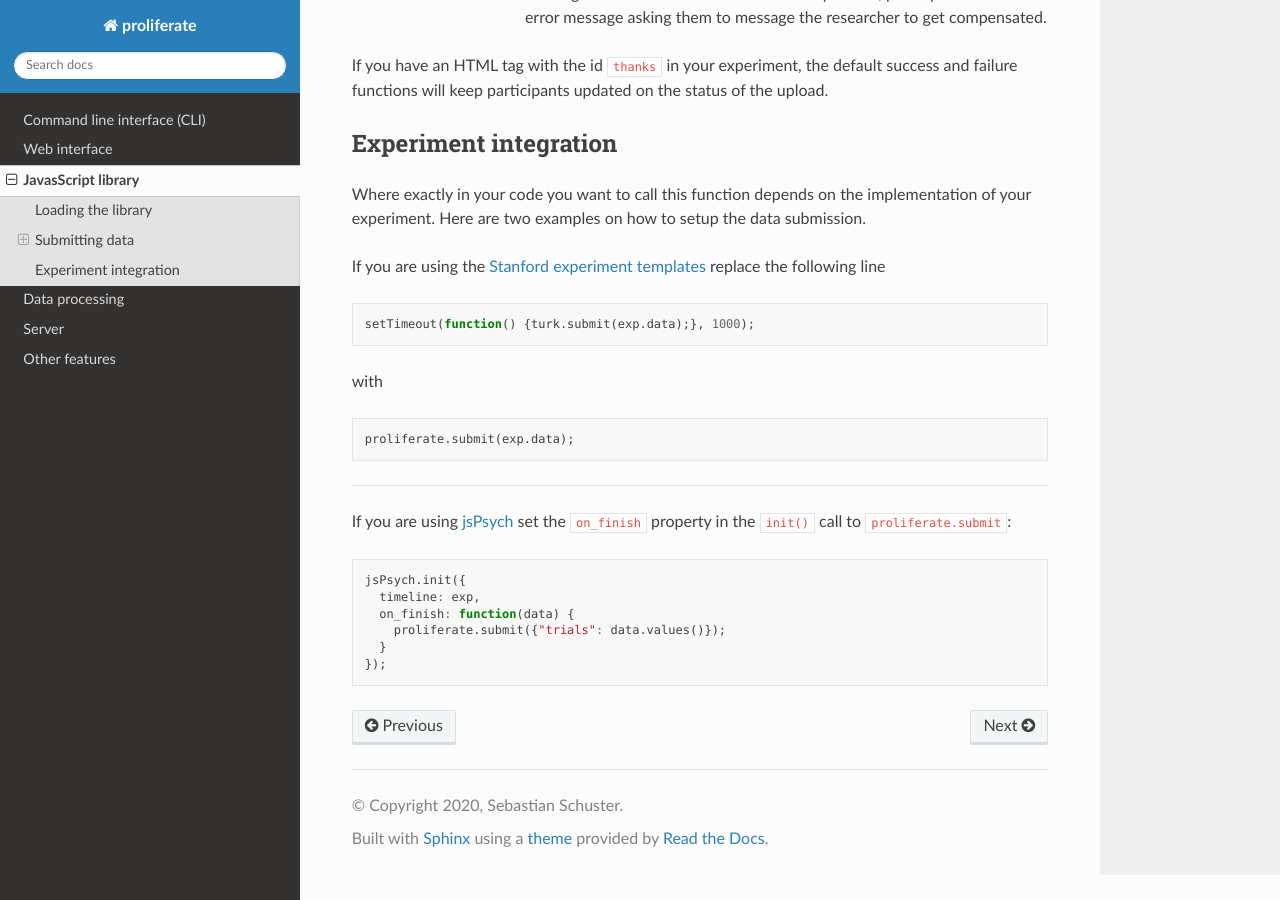
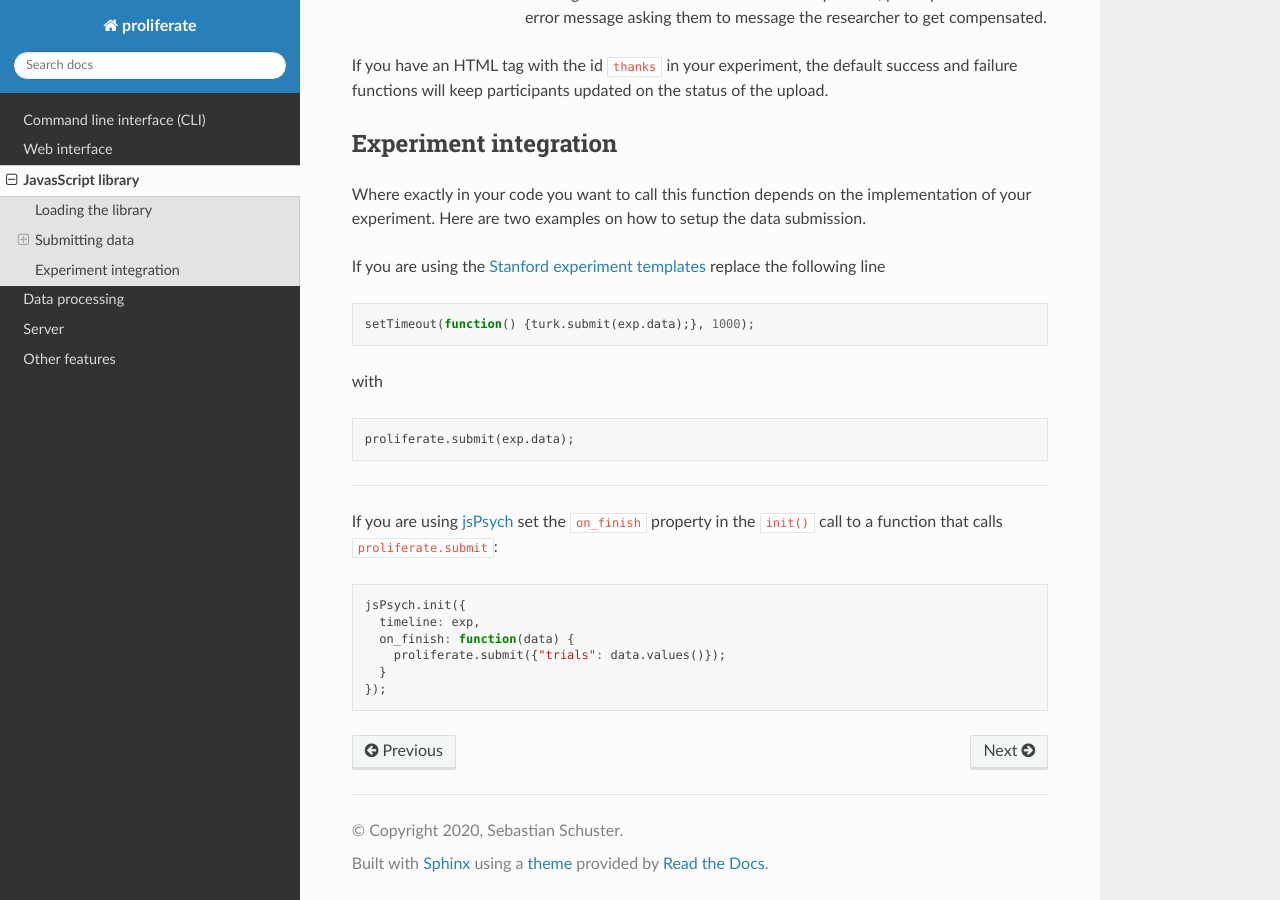
Before and after one commit to sebschu/proliferate-client, a Sphinx documentation site: the page built from docs/javascript-library.rst, in a window 1280 px wide and 900 px high, scrolled down 999 px. Built offline with Sphinx 7.4.7 and the Read the Docs theme 2.0.0, drawn with Linux system fonts in a browser that asks for light colours.

Commit message:
Update javascript-library.rst

```diff
--- a/docs/javascript-library.rst
+++ b/docs/javascript-library.rst
@@ -62,7 +62,7 @@ with
 
 ------
 
-If you are using `jsPsych <https://www.jspsych.org>`_ set the ``on_finish`` property in the ``init()`` call  to ``proliferate.submit``:
+If you are using `jsPsych <https://www.jspsych.org>`_ set the ``on_finish`` property in the ``init()`` call  to a function that calls ``proliferate.submit``:
 
 .. code-block:: js
 
```
